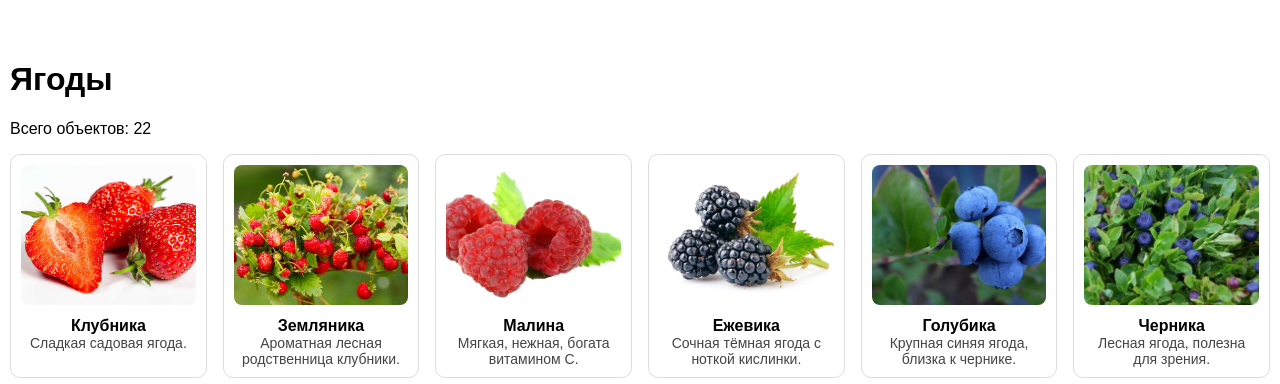
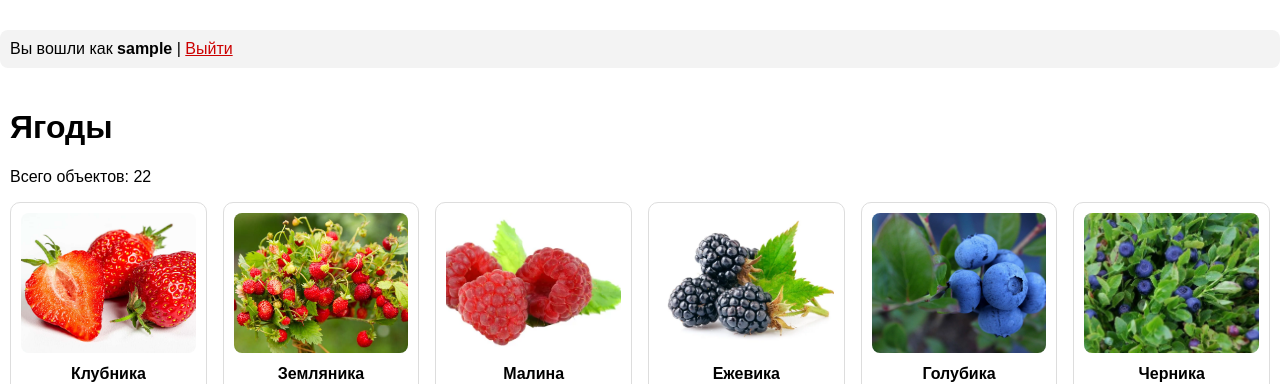
Before and after one commit to AlinaTrandysheva/web-back-labs, a Flask app: page /lab2/berries in a window 1280 px wide. Shown: the part 76-460 px from the top of the page. Run offline with Flask 3, Linux system fonts and the light colour scheme; the visitor is signed in with stand-in values (Sample User, id 1).

Commit message:
правки

```diff
--- a/templates/base.html
+++ b/templates/base.html
@@ -34,6 +34,14 @@
         </nav>
     </header>
 
+    {% if session.get('login') %}
+    <div style="background:#f3f3f3; padding:10px; margin:10px 0; border-radius:8px;">
+        Вы вошли как <b>{{ session.get('login') }}</b>
+        | <a href="/lab5/logout" style="color: #c00;">Выйти</a>
+    </div>
+    {% endif %}
+
+
     <main>
         {% block main %} {% endblock %}
     </main>
```
